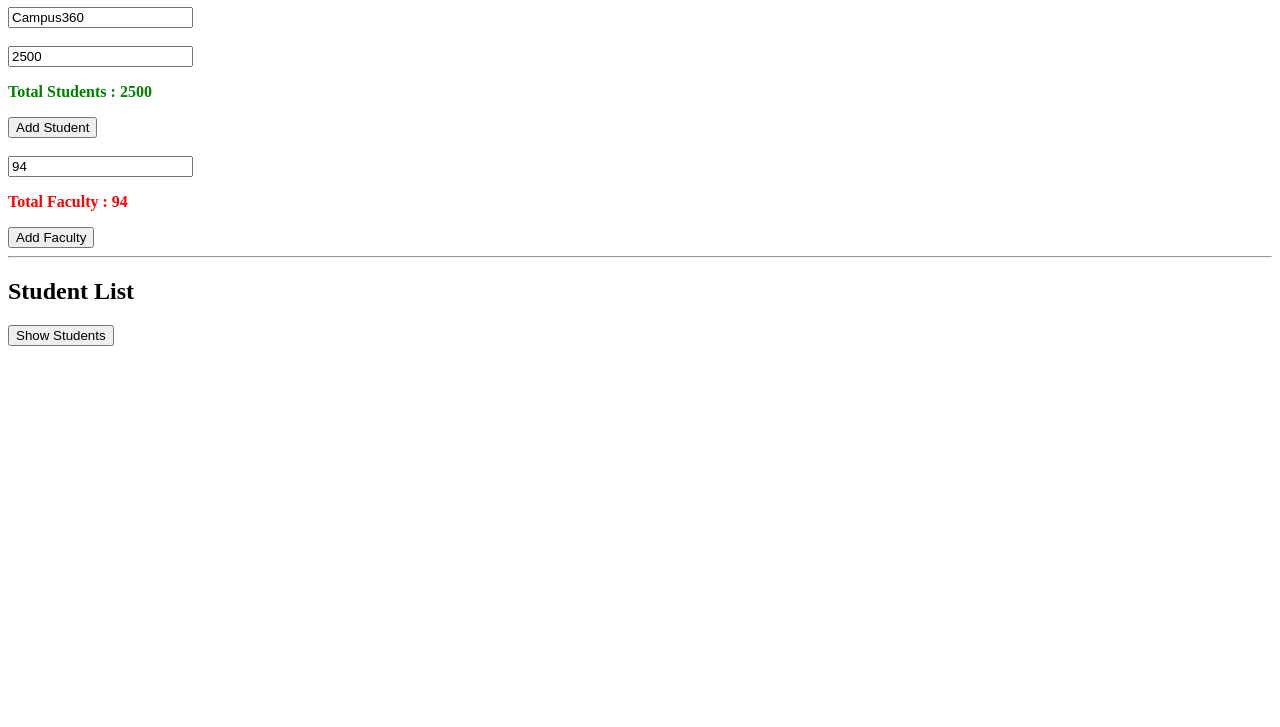
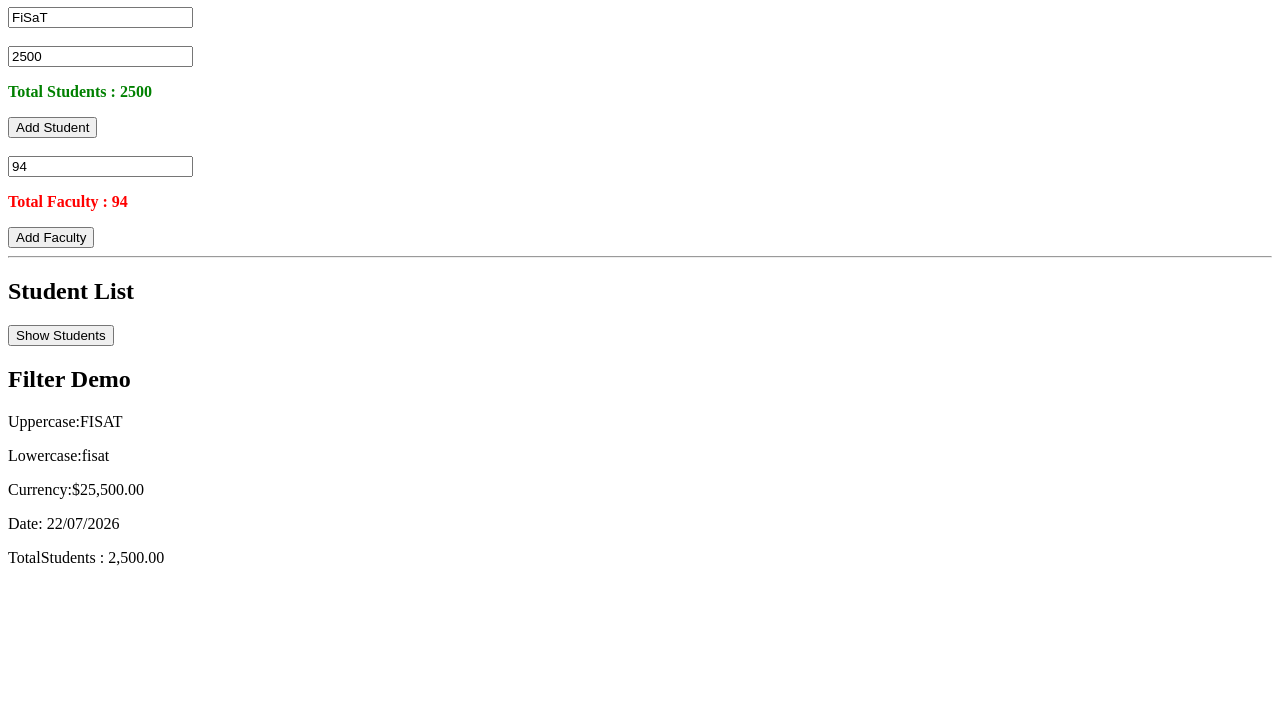
Before and after one commit to MahendranDM/MCA-Angular-Projects, a website: page campus360/index.html in a window 1280 px wide. Shown: the part 73-800 px from the top of the page. Drawn offline with nearby package versions, Linux system fonts and the light colour scheme.

Commit message:
Some Changes

```diff
--- a/campus360/index.html
+++ b/campus360/index.html
@@ -56,6 +56,16 @@
         </li>
     </ul>
 
+<h2>Filter Demo</h2>
+<p>Uppercase:{{collegeName | uppercase}}</p>
+<p>Lowercase:{{collegeName | lowercase}}</p>
+<p>Currency:{{fees | currency}}</p>
+<p> Date: {{today | date:'dd/MM/yyyy' }}</p>
+<p>TotalStudents : {{ totalStudents | number:2}}</p>
+
+
+
+
 </body>
 
 </html>
--- a/campus360/js/app.js
+++ b/campus360/js/app.js
@@ -2,7 +2,7 @@ var app = angular.module('campus360', []);
 
 app.controller('dashboardController', function ($scope) {
 
-    $scope.collegeName = "Campus360";
+    $scope.collegeName = "FiSaT";
     $scope.totalStudents = 2500;
     $scope.totalFaculty = 94;
 
@@ -15,6 +15,10 @@ app.controller('dashboardController', function ($scope) {
         "Athul"
     ];
 
+$scope.fees =25500;
+$scope.today = new Date();
+
+
     $scope.addStudent = function () {
         $scope.totalStudents++;
     };
```
